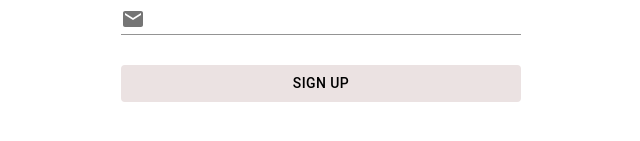
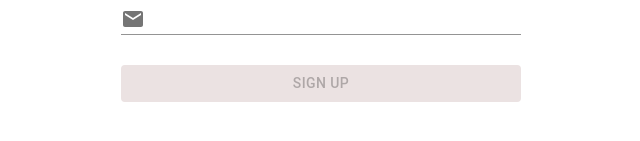
Before and after one commit to danielnissan1/myApp, a React (Create React App) app in the folder client/: page /register in a window 1280 px wide. Shown: the part 425-566 px from the top of the page, without its empty margins (319-959 px from the left). Built offline with nearby package versions, Linux system fonts and the light colour scheme.

Commit message:
error fixed

```diff
--- a/client/src/components/Login/Register/register.tsx
+++ b/client/src/components/Login/Register/register.tsx
@@ -56,6 +56,18 @@ const Register = () => {
   useEffect(() => {
     imgUrl && data && onSignUp(imgUrl, data);
   }, [imgUrl]);
+
+  const [isFormValid, setIsFormValid] = useState(false);
+  const username = watch("username");
+  const password = watch("password");
+  const email = watch("email");
+
+  useEffect(() => {
+    setIsFormValid(!!username && !!password && !!email);
+  }, [username, password, email, profileImage]);
+
+  console.log("profileimage", profileImage);
+  console.log("formvalid", isFormValid);
 
   return (
     <Box
@@ -171,23 +183,9 @@ const Register = () => {
             }}
             variant="standard"
           ></TextField>
-          {/* <TextField
-            fullWidth
-            sx={{ margin: "20px", width: "400px"  }}
-            label="address"
-            {...register("address")}
-            required={true}
-            InputProps={{
-              startAdornment: (
-                <InputAdornment position="start">
-                  <Home />
-                </InputAdornment>
-              ),
-            }}
-            variant="standard"
-          ></TextField> */}
           <Box display="flex" justifyContent="center" mt="10px">
             <Button
+              disabled={!isFormValid || !profileImage.length}
               type="submit"
               sx={{
                 width: "400px",
```
Also changed, not shown: 1 other file (tests, documents, lock files or other folders).
